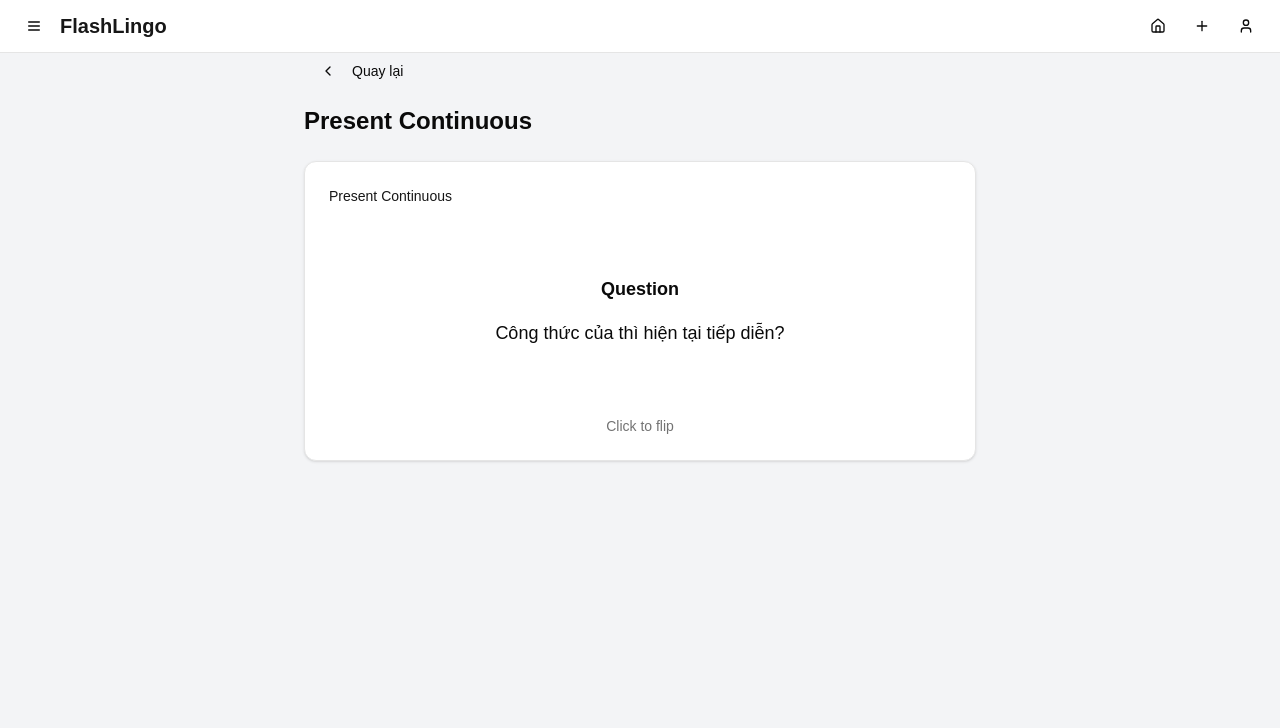
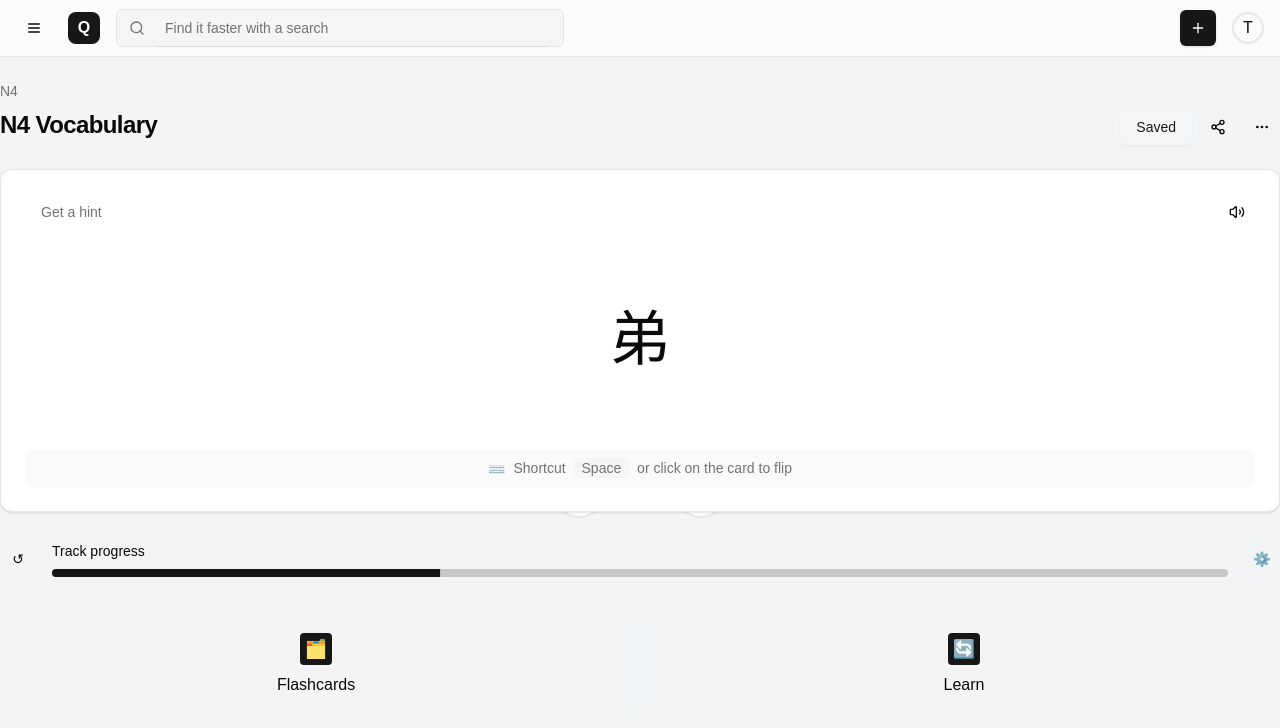
Before and after one commit to hiep1810/react_flashcard, a Next.js app: page /study/1 in a window 1280 px wide. Shown: the top 728 px of the page. Built offline with nearby package versions, Linux system fonts and the light colour scheme.

Commit message:
feat: Update structure

```diff
--- a/package.json
+++ b/package.json
@@ -9,8 +9,10 @@
     "lint": "next lint"
   },
   "dependencies": {
+    "@radix-ui/react-avatar": "^1.1.3",
     "@radix-ui/react-dialog": "^1.1.2",
     "@radix-ui/react-dropdown-menu": "^2.1.2",
+    "@radix-ui/react-progress": "^1.1.2",
     "@radix-ui/react-slot": "^1.1.0",
     "@shadcn/ui": "^0.0.4",
     "class-variance-authority": "^0.7.0",
--- /dev/null
+++ b/src/app/study/[id]/layout.tsx
@@ -0,0 +1,23 @@
+"use client"
+
+import { Header } from '@/components/Header'
+import { useState } from 'react'
+
+export default function StudyLayout({
+  children,
+}: {
+  children: React.ReactNode
+}) {
+  const [isOpen, setIsOpen] = useState(false)
+
+  return (
+    <div className="flex flex-col min-h-screen bg-gray-100">
+      <Header
+        isOpen={isOpen}
+        setIsOpen={setIsOpen}
+        onSelectCard={() => { }}
+      />
+        {children}
+    </div>
+  )
+}
--- a/src/app/study/[id]/page.tsx
+++ b/src/app/study/[id]/page.tsx
@@ -1,66 +1,113 @@
 "use client"
+import { Menu, MoreHorizontal, Plus, Search, Share2, Volume2 } from "lucide-react"
+import Link from "next/link"
 
-import { useState, useEffect } from 'react'
-import { ChevronLeft, ChevronRight } from 'lucide-react'
+import { Avatar, AvatarFallback } from "@/components/ui/avatar"
 import { Button } from "@/components/ui/button"
-import { Flashcard } from '@/components/Flashcard'
-import { flashcardSets } from '@/data/flashcards'
-import { useRouter } from 'next/navigation'
-import { Header } from '@/components/Header'
+import { Card, CardContent } from "@/components/ui/card"
+import { Input } from "@/components/ui/input"
+import { Progress } from "@/components/ui/progress"
+import { useState } from "react"
 
-export default function StudyPage({ params }: { params: { id: string } }) {
-  const router = useRouter()
-  const setIndex = parseInt(params.id)
+export default function FlashcardPage() {
+  const [isFlipped, setIsFlipped] = useState(false)
+  return (
+    <main className="container py-6">
+      <div className="mb-6">
+        <nav className="flex items-center text-sm mb-2">
+          <Link href="#" className="text-muted-foreground hover:text-foreground">
+            N4
+          </Link>
+        </nav>
+        <div className="flex items-start justify-between gap-4">
+          <h1 className="text-2xl font-semibold tracking-tight">N4 Vocabulary</h1>
+          <div className="flex items-center gap-2">
+            <Button variant="secondary" className="gap-2">
+              <span className="text-primary">Saved</span>
+            </Button>
+            <Button variant="ghost" size="icon">
+              <Share2 className="h-4 w-4" />
+              <span className="sr-only">Share</span>
+            </Button>
+            <Button variant="ghost" size="icon">
+              <MoreHorizontal className="h-4 w-4" />
+              <span className="sr-only">More options</span>
+            </Button>
+          </div>
+        </div>
+      </div>
+      <div className="relative w-full h-[300px] [perspective:1000px]">
+      <div
+        className="w-full h-full absolute transition-all duration-500 [transform-style:preserve-3d]"
+        style={{
+          transform: isFlipped ? 'rotateY(180deg)' : ''
+        }}
+      >
+      <Card className="mb-4" onClick={() => setIsFlipped(!isFlipped)}>
+        <CardContent className="pt-6">
+          <div className="flex justify-between items-start mb-20">
+            <Button variant="ghost" className="gap-2 text-muted-foreground">
+              Get a hint
+            </Button>
+            <Button variant="ghost" size="icon">
+              <Volume2 className="h-4 w-4" />
+              <span className="sr-only">Play sound</span>
+            </Button>
+          </div>
+          <div className="text-center text-6xl mb-20">弟</div>
+          <div className="bg-muted/50 rounded-lg p-2 text-sm text-center text-muted-foreground">
+            <span className="inline-block align-middle mr-2">⌨️</span>
+            Shortcut <span className="px-2 py-0.5 rounded bg-muted mx-1">Space</span> or click on the card to flip
+          </div>
+        </CardContent>
+      </Card>
+      </div>
+      </div>
 
-  const [mounted, setMounted] = useState(false)
-  const [currentCard, setCurrentCard] = useState(0)
-  const [isFlipped, setIsFlipped] = useState(false)
-  const [isOpen, setIsOpen] = useState(false)
+      <div className="flex items-center justify-center gap-4 mb-6">
+        <Button variant="outline" size="icon" className="rounded-full w-12 h-12 text-destructive">
+          ✕
+        </Button>
+        <div className="text-sm font-medium">14 / 54</div>
+        <Button variant="outline" size="icon" className="rounded-full w-12 h-12 text-primary">
+          ✓
+        </Button>
+      </div>
 
-  useEffect(() => {
-    setMounted(true)
-  }, [])
+      <div className="flex items-center gap-4 mb-8">
+        <Button variant="ghost" size="icon">
+          ↺<span className="sr-only">Reset</span>
+        </Button>
+        <div className="flex-1">
+          <div className="text-sm font-medium mb-2">Track progress</div>
+          <Progress value={33} />
+        </div>
+        <Button variant="ghost" size="icon">
+          ⚙️
+          <span className="sr-only">Settings</span>
+        </Button>
+      </div>
 
-  if (!mounted) return null
-
-  if (isNaN(setIndex) || setIndex < 0 || setIndex >= flashcardSets.length) {
-    router.push('/dashboard')
-    return null
-  }
-
-  const card = flashcardSets[setIndex]
-
-  const toggleFlip = () => setIsFlipped(!isFlipped)
-
-  return (
-    <div className="flex flex-col min-h-screen bg-gray-100">
-      <Header
-        isOpen={isOpen}
-        setIsOpen={setIsOpen}
-        onSelectCard={() => { }}
-      />
-
-      <div className="container mx-auto max-w-2xl">
-
-        <div className="mb-6">
-          <Button
-            variant="ghost"
-            onClick={() => router.push('/dashboard')}
-            className="mb-4"
-          >
-            <ChevronLeft className="mr-2 h-4 w-4" /> Quay lại
-          </Button>
-          <h1 className="text-2xl font-bold">{card.category}</h1>
-        </div>
-
-        <Flashcard
-          category={card.category}
-          question={card.question}
-          answer={card.answer}
-          isFlipped={isFlipped}
-          onFlip={toggleFlip}
-        />
+      <div className="grid grid-cols-2 gap-4">
+        <Link
+          href="#"
+          className="flex flex-col items-center gap-2 p-6 rounded-lg bg-muted/50 hover:bg-muted transition-colors"
+        >
+          <div className="w-8 h-8 rounded bg-primary text-primary-foreground grid place-items-center">
+            <span className="text-lg">🗂️</span>
+          </div>
+          <span className="font-medium">Flashcards</span>
+        </Link>
+        <Link
+          href="#"
+          className="flex flex-col items-center gap-2 p-6 rounded-lg bg-muted/50 hover:bg-muted transition-colors"
+        >
+          <div className="w-8 h-8 rounded bg-primary text-primary-foreground grid place-items-center">
+            <span className="text-lg">🔄</span>
+          </div>
+          <span className="font-medium">Learn</span>
+        </Link>
       </div>
-    </div>
+    </main>
   )
 }
--- a/src/components/Header.tsx
+++ b/src/components/Header.tsx
@@ -1,8 +1,10 @@
-import { Menu, Plus, User, Home } from 'lucide-react'
+import { Menu, Plus } from 'lucide-react'
 import { Button } from "@/components/ui/button"
-import { Sheet, SheetContent, SheetHeader, SheetTitle, SheetTrigger } from "@/components/ui/sheet"
-import { flashcardSets } from '@/data/flashcards'
 import Link from 'next/link'
+import { Avatar, AvatarFallback } from '@radix-ui/react-avatar'
+import { Input } from '@/components/ui/input'
+import { Search } from 'lucide-react'
+
 
 interface HeaderProps {
   isOpen: boolean
@@ -12,53 +14,35 @@ interface HeaderProps {
 
 export function Header({ isOpen, setIsOpen, onSelectCard }: HeaderProps) {
   return (
-    <header className="flex items-center justify-between px-4 py-2 bg-white border-b">
-      <div className="flex items-center">
-        <Sheet open={isOpen} onOpenChange={setIsOpen}>
-          <SheetTrigger asChild>
-            <Button variant="ghost" size="icon" className="mr-2">
-              <Menu className="h-5 w-5" />
-              <span className="sr-only">Open menu</span>
-            </Button>
-          </SheetTrigger>
-          <SheetContent side="left" className="w-[250px] sm:w-[300px]">
-            <SheetHeader>
-              <SheetTitle>Flashcard Sets</SheetTitle>
-            </SheetHeader>
-            <div className="py-4">
-              {flashcardSets.map((set, index) => (
-                <Button
-                  key={index}
-                  variant="ghost"
-                  className="w-full justify-start"
-                  onClick={() => onSelectCard(index)}
-                >
-                  {set.category}
-                </Button>
-              ))}
-            </div>
-          </SheetContent>
-        </Sheet>
-        <Link href="/dashboard">
-          <h1 className="text-xl font-bold text-primary cursor-pointer">FlashLingo</h1>
-        </Link>
+    <header className="sticky top-0 z-50 w-full border-b bg-background/95 backdrop-blur supports-[backdrop-filter]:bg-background/60">
+    <div className="flex h-14 items-center px-4 gap-4">
+      <Button variant="ghost" size="icon" className="shrink-0">
+        <Menu className="h-5 w-5" />
+        <span className="sr-only">Menu</span>
+      </Button>
+      <Link href="#" className="flex items-center gap-2">
+        <div className="h-8 w-8 rounded-lg bg-primary text-primary-foreground grid place-items-center font-semibold">
+          Q
+        </div>
+      </Link>
+      <div className="flex-1 flex items-center">
+        <div className="w-full max-w-md flex items-center gap-2 px-3 rounded-md border bg-muted">
+          <Search className="h-4 w-4 text-muted-foreground shrink-0" />
+          <Input
+            type="search"
+            placeholder="Find it faster with a search"
+            className="border-0 bg-transparent focus-visible:ring-0 focus-visible:ring-offset-0"
+          />
+        </div>
       </div>
-      <div className="flex items-center space-x-2">
-        <Link href="/dashboard">
-          <Button variant="ghost" size="icon">
-            <Home className="h-5 w-5" />
-            <span className="sr-only">Dashboard</span>
-          </Button>
-        </Link>
-        <Button variant="ghost" size="icon">
-          <Plus className="h-5 w-5" />
-          <span className="sr-only">Add flashcard</span>
-        </Button>
-        <Button variant="ghost" size="icon">
-          <User className="h-5 w-5" />
-          <span className="sr-only">User profile</span>
-        </Button>
-      </div>
-    </header>
+      <Button size="icon" className="shrink-0">
+        <Plus className="h-5 w-5" />
+        <span className="sr-only">Add new</span>
+      </Button>
+      <Avatar className="h-8 w-8 border-2 rounded-full">
+        <AvatarFallback className="h-full w-full grid place-items-center rounded-full">T</AvatarFallback>
+      </Avatar>
+    </div>
+  </header>
   )
 }
--- /dev/null
+++ b/src/components/ui/avatar.tsx
@@ -0,0 +1,50 @@
+"use client"
+
+import * as React from "react"
+import * as AvatarPrimitive from "@radix-ui/react-avatar"
+
+import { cn } from "@/lib/utils"
+
+const Avatar = React.forwardRef<
+  React.ElementRef<typeof AvatarPrimitive.Root>,
+  React.ComponentPropsWithoutRef<typeof AvatarPrimitive.Root>
+>(({ className, ...props }, ref) => (
+  <AvatarPrimitive.Root
+    ref={ref}
+    className={cn(
+      "relative flex h-10 w-10 shrink-0 overflow-hidden rounded-full",
+      className
+    )}
+    {...props}
+  />
+))
+Avatar.displayName = AvatarPrimitive.Root.displayName
+
+const AvatarImage = React.forwardRef<
+  React.ElementRef<typeof AvatarPrimitive.Image>,
+  React.ComponentPropsWithoutRef<typeof AvatarPrimitive.Image>
+>(({ className, ...props }, ref) => (
+  <AvatarPrimitive.Image
+    ref={ref}
+    className={cn("aspect-square h-full w-full", className)}
+    {...props}
+  />
+))
+AvatarImage.displayName = AvatarPrimitive.Image.displayName
+
+const AvatarFallback = React.forwardRef<
+  React.ElementRef<typeof AvatarPrimitive.Fallback>,
+  React.ComponentPropsWithoutRef<typeof AvatarPrimitive.Fallback>
+>(({ className, ...props }, ref) => (
+  <AvatarPrimitive.Fallback
+    ref={ref}
+    className={cn(
+      "flex h-full w-full items-center justify-center rounded-full bg-muted",
+      className
+    )}
+    {...props}
+  />
+))
+AvatarFallback.displayName = AvatarPrimitive.Fallback.displayName
+
+export { Avatar, AvatarImage, AvatarFallback }
--- /dev/null
+++ b/src/components/ui/input.tsx
@@ -0,0 +1,22 @@
+import * as React from "react"
+
+import { cn } from "@/lib/utils"
+
+const Input = React.forwardRef<HTMLInputElement, React.ComponentProps<"input">>(
+  ({ className, type, ...props }, ref) => {
+    return (
+      <input
+        type={type}
+        className={cn(
+          "flex h-9 w-full rounded-md border border-input bg-transparent px-3 py-1 text-base shadow-sm transition-colors file:border-0 file:bg-transparent file:text-sm file:font-medium file:text-foreground placeholder:text-muted-foreground focus-visible:outline-none focus-visible:ring-1 focus-visible:ring-ring disabled:cursor-not-allowed disabled:opacity-50 md:text-sm",
+          className
+        )}
+        ref={ref}
+        {...props}
+      />
+    )
+  }
+)
+Input.displayName = "Input"
+
+export { Input }
--- /dev/null
+++ b/src/components/ui/progress.tsx
@@ -0,0 +1,28 @@
+"use client"
+
+import * as React from "react"
+import * as ProgressPrimitive from "@radix-ui/react-progress"
+
+import { cn } from "@/lib/utils"
+
+const Progress = React.forwardRef<
+  React.ElementRef<typeof ProgressPrimitive.Root>,
+  React.ComponentPropsWithoutRef<typeof ProgressPrimitive.Root>
+>(({ className, value, ...props }, ref) => (
+  <ProgressPrimitive.Root
+    ref={ref}
+    className={cn(
+      "relative h-2 w-full overflow-hidden rounded-full bg-primary/20",
+      className
+    )}
+    {...props}
+  >
+    <ProgressPrimitive.Indicator
+      className="h-full w-full flex-1 bg-primary transition-all"
+      style={{ transform: `translateX(-${100 - (value || 0)}%)` }}
+    />
+  </ProgressPrimitive.Root>
+))
+Progress.displayName = ProgressPrimitive.Root.displayName
+
+export { Progress }
--- a/src/data/flashcards.ts
+++ b/src/data/flashcards.ts
@@ -1,32 +1,72 @@
-export const flashcardSets = [
+export const flashcards = [
     {
-      category: "Present Simple",
+      hashtag: "present-simple",
+      setId: 1,
       question: "Công thức của thì hiện tại đơn?",
       answer: "(+) S + V(s/es) + O\n(-) S + don't/doesn't + V + O\n(?) Do/Does + V + O?"
     },
     {
-      category: "Present Continuous",
+      hashtag: "present-continuous",
+      setId: 2,
       question: "Công thức của thì hiện tại tiếp diễn?",
       answer: "(+) S + am/is/are + Ving + O\n(-) S + am/is/are + not + Ving + O\n(?) Am/is/are + S + Ving + O?"
     },
     {
-      category: "Present Perfect",
+      hashtag: "present-perfect",
+      setId: 3,
       question: "Công thức của thì hiện tại hoàn thành?",
       answer: "(+) S + have/has + P2 + O\n(-) S + have/has + not + P2 + O\n(?) Have/has + S + P2 + O?"
     },
     {
-      category: "Past Simple",
+      hashtag: "past-simple",
+      setId: 4,
       question: "Công thức của thì quá khứ đơn?",
       answer: "(+) S + V2/Ved + O\n(-) S + didn't + V + O\n(?) Did + S + V + O?"
     },
     {
-      category: "Past Continuous",
+      hashtag: "past-continuous",
+      setId: 5,
       question: "Công thức của thì quá khứ tiếp diễn?",
       answer: "(+) S + was/were + Ving + O\n(-) S + was/were + not + Ving + O\n(?) Was/were + S + Ving + O?"
     },
     {
-      category: "Future Simple",
+      hashtag: "future-simple",
+      setId: 6,
       question: "Công thức của thì tương lai đơn?",
       answer: "(+) S + shall/will + V + O\n(-) S + shall/will + not + V + O\n(?) Shall/will + S + V + O?"
     }
 ]
+
+export const flashcardSets = [
+  {
+    id: 1,
+    name: "Present Simple",
+    description: "Công thức của thì hiện tại đơn",
+  },
+  {
+    id: 2,
+    name: "Present Continuous",
+    description: "Công thức của thì hiện tại tiếp diễn",
+  },
+  {
+    id: 3,
+    name: "Present Perfect",
+    description: "Công thức của thì hiện tại hoàn thành",
+  },
+  {
+    id: 4,
+    name: "Past Simple",
+    description: "Công thức của thì quá khứ đơn",
+  },
+  {
+    id: 5,
+    name: "Past Continuous",
+    description: "Công thức của thì quá khứ tiếp diễn",
+  },
+  {
+    id: 6,
+    name: "Future Simple",
+    description: "Công thức của thì tương lai đơn",
+
+  }
+]
```
Also changed, not shown: src/app/dashboard/page.tsx (+7 -4 lines), src/models/FlashCard.ts (added, +23 -0 lines), 1 other file (tests, documents, lock files or other folders).
